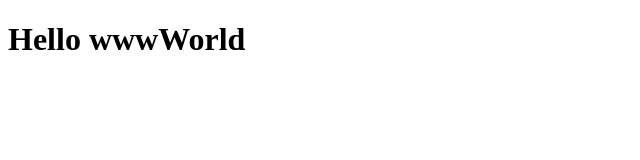
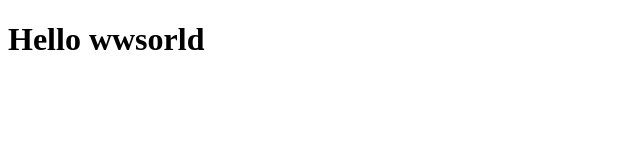
Before and after one commit to robolewigi/adamassad2.com, a plain HTML site: page index.html in a window 1280 px wide. Shown: the whole page, without its empty margins (0-640 px from the left). Drawn offline with Linux system fonts and the light colour scheme.

Commit message:
Update index.html

```diff
--- a/index.html
+++ b/index.html
@@ -5,7 +5,7 @@
 </head>
 <body>
 
-<h1>Hello wwwWorld</h1>
+<h1>Hello wwsorld</h1>
 
 </body>
 </html>
```
